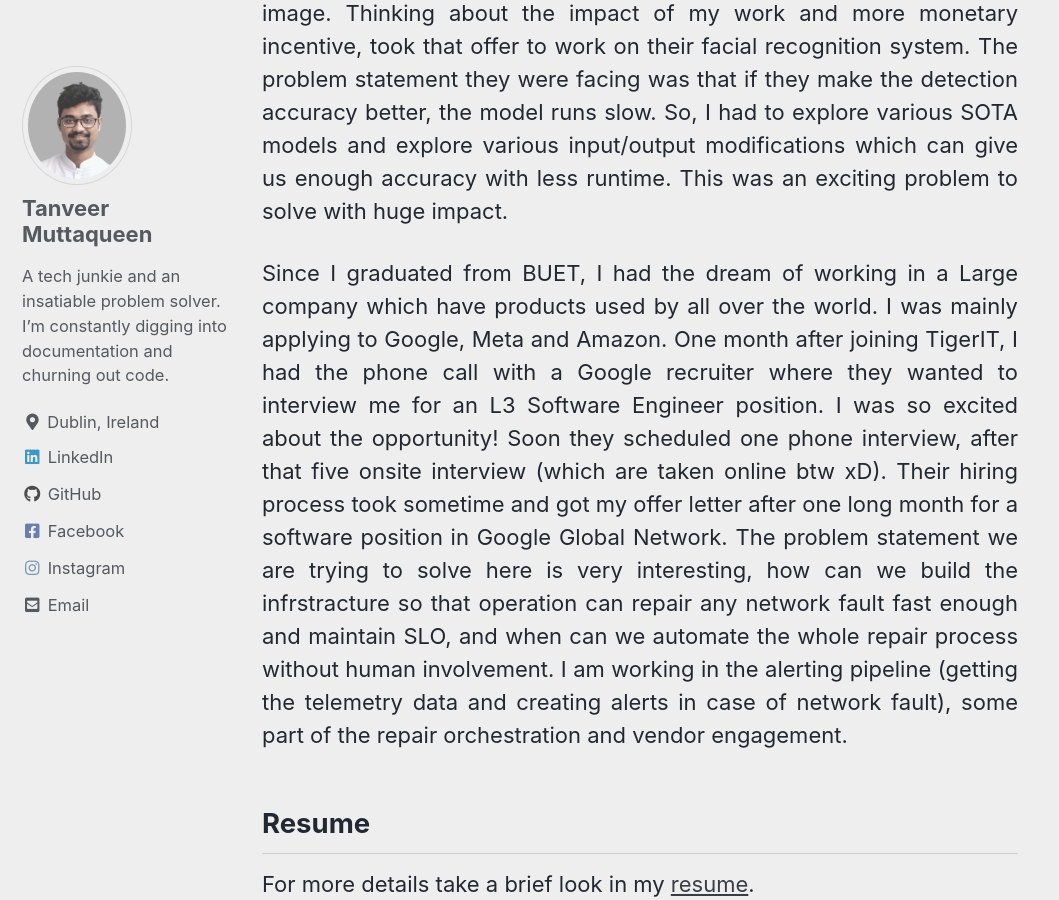
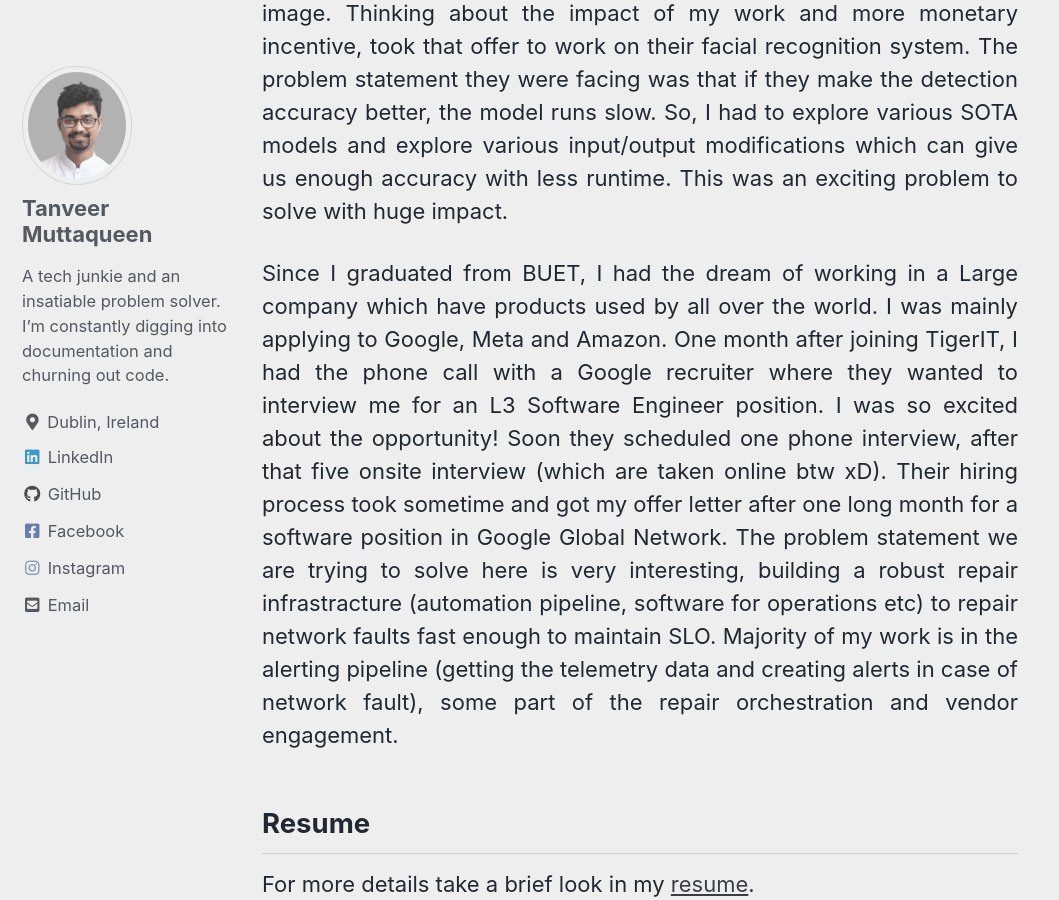
Before and after one commit to tmuttaqueen/tmuttaqueen.github.io, a Jekyll site: the page built from _pages/about-me.md, in a window 1280 px wide and 900 px high, scrolled down 1583 px. Shown: the whole window, without its empty margins (0-1059 px from the left). Built offline with Jekyll 4.4.1, drawn with Linux system fonts in a browser that asks for light colours; cached includes are drawn as plain includes.

Commit message:
minor fixes

```diff
--- a/_pages/about-me.md
+++ b/_pages/about-me.md
@@ -26,7 +26,7 @@
 {: style="text-align: justify;"}
 
 
-Since I graduated from BUET, I had the dream of working in a Large company which have products used by all over the world. I was mainly applying to Google, Meta and Amazon. One month after joining TigerIT, I had the phone call with a Google recruiter where they wanted to interview me for an L3 Software Engineer position. I was so excited about the opportunity! Soon they scheduled one phone interview, after that five onsite interview (which are taken online btw xD). Their hiring process took sometime and got my offer letter after one long month for a software position in Google Global Network. The problem statement we are trying to solve here is very interesting, how can we build the infrstracture so that operation can repair any network fault fast enough and maintain SLO, and when can we automate the whole repair process without human involvement. I am working in the alerting pipeline (getting the telemetry data and creating alerts in case of network fault), some part of the repair orchestration and vendor engagement.
+Since I graduated from BUET, I had the dream of working in a Large company which have products used by all over the world. I was mainly applying to Google, Meta and Amazon. One month after joining TigerIT, I had the phone call with a Google recruiter where they wanted to interview me for an L3 Software Engineer position. I was so excited about the opportunity! Soon they scheduled one phone interview, after that five onsite interview (which are taken online btw xD). Their hiring process took sometime and got my offer letter after one long month for a software position in Google Global Network. The problem statement we are trying to solve here is very interesting, building a robust repair infrastracture (automation pipeline, software for operations etc) to repair network faults fast enough to maintain SLO. Majority of my work is in the alerting pipeline (getting the telemetry data and creating alerts in case of network fault), some part of the repair orchestration and vendor engagement.
 {: style="text-align: justify;"}
 
 ## Resume
```
